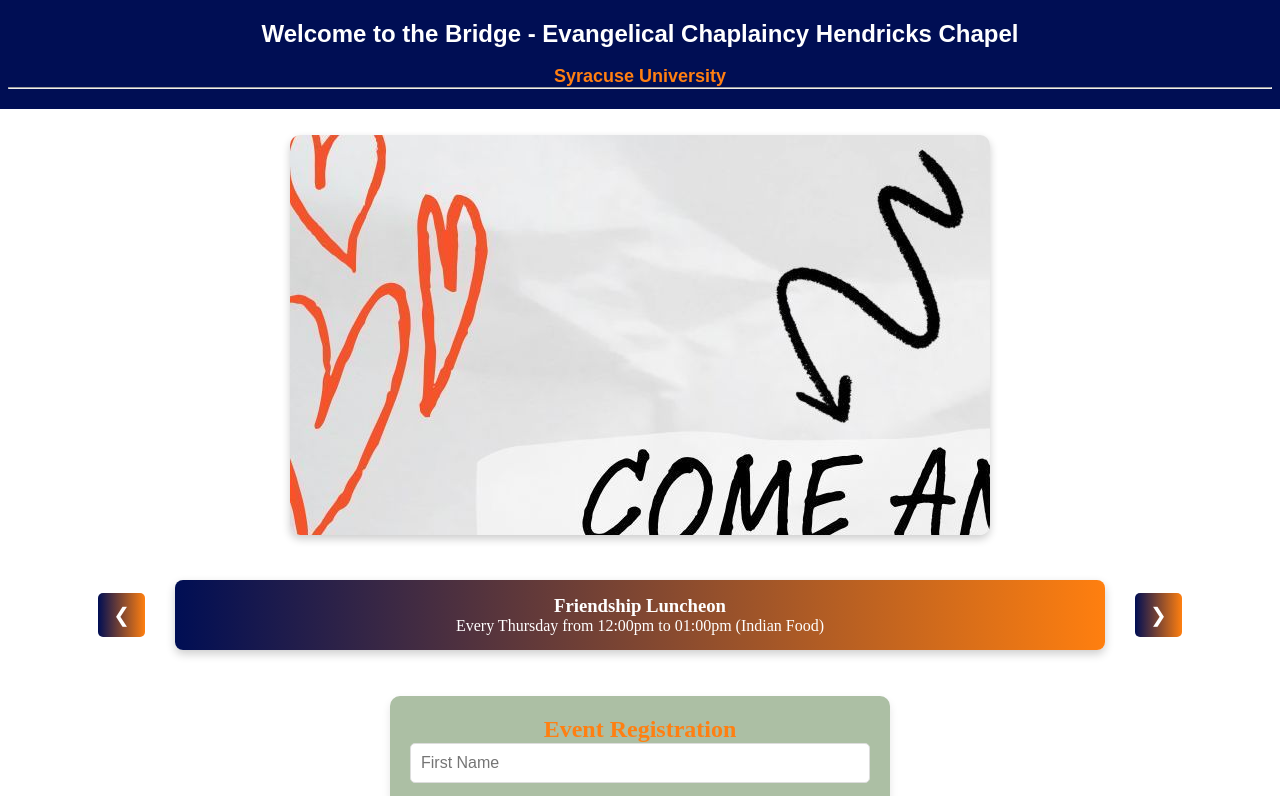
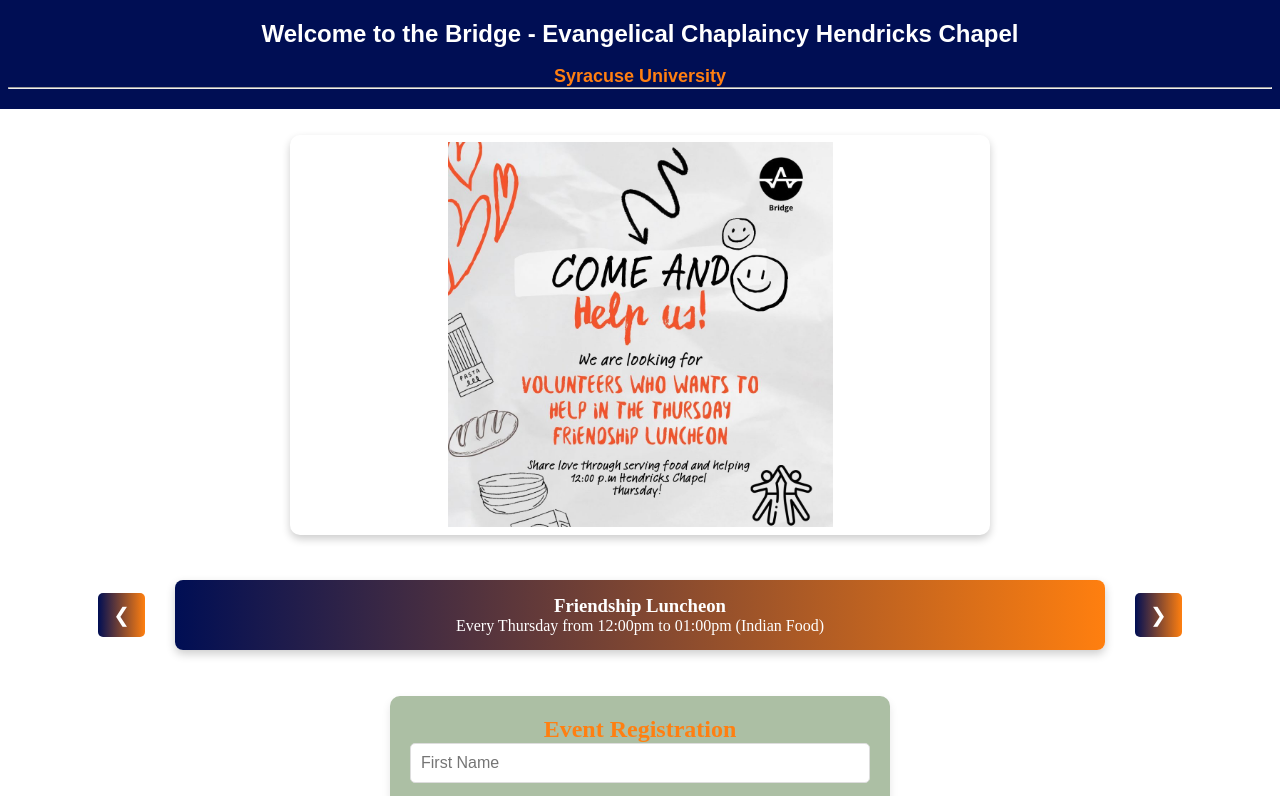
Before and after one commit to Jonathan3712/Hendricks_Chapel, a React (Create React App) app in the folder frontend/: page / in a window 1280 px wide. Shown: the top 796 px of the page. Built offline with nearby package versions, Linux system fonts and the light colour scheme.

Commit message:
Updated frontend and backend

```diff
--- a/frontend/src/components/Style.css
+++ b/frontend/src/components/Style.css
@@ -63,19 +63,25 @@
   }
 
   .event-image {
-    width: 50%; /* Reduce size while keeping responsiveness */
-    height: 150px; /* Adjust height slightly */
+    width: 55%; /*  Reduce size while keeping responsiveness */
+    height: 100%; /* Adjust height slightly */
     object-fit: contain; /* Ensures it fills the frame without stretching */
     border-radius: 8px;
     display: block;
     margin: 0 auto; /* Centers the image */
 }
-  /* .slide-image {
+   .slide-image {/*
     width: 100%;
     height: 400px; /* Adjust the height as needed *
     object-fit: cover; /* Maintains aspect ratio, fills container *
+    border-radius: 8px;*/
+    width: 55%;
+    height: 100%;
+    object-fit: contain;
     border-radius: 8px;
-  } */
+    display: block;
+    margin: 0 auto;
+  }
 /* EventSlider.js */
   .event-slider-container {
     display: flex;
```
